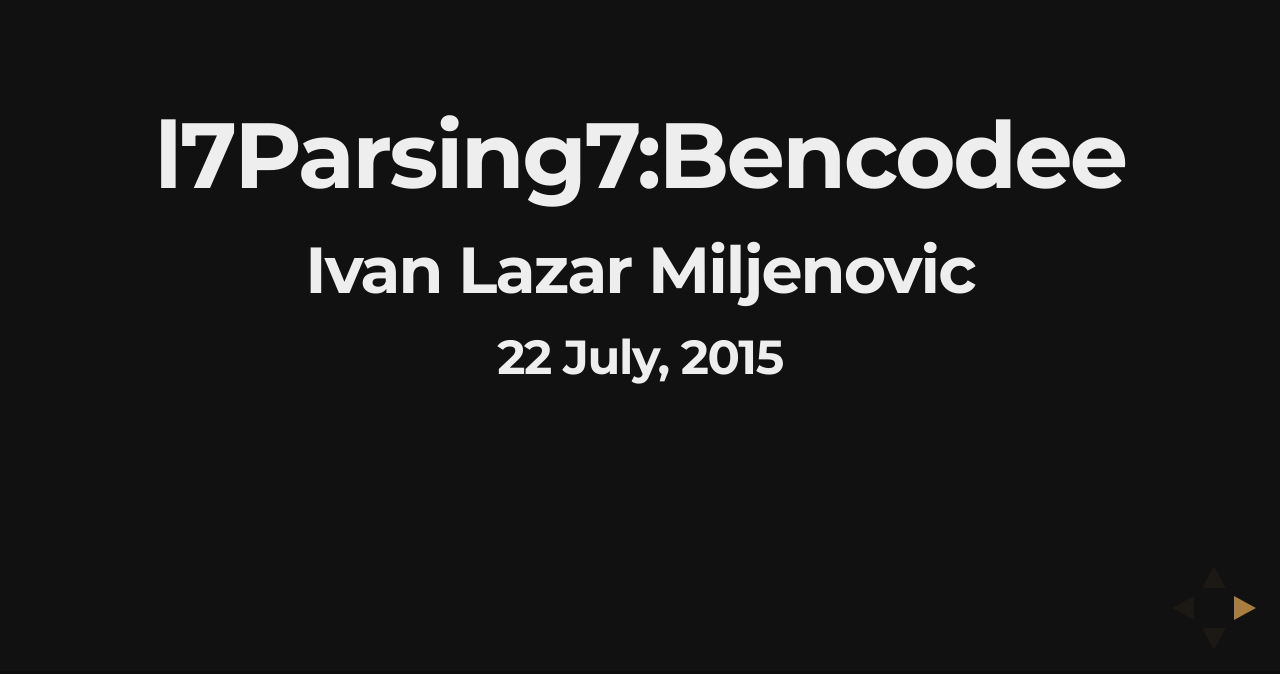
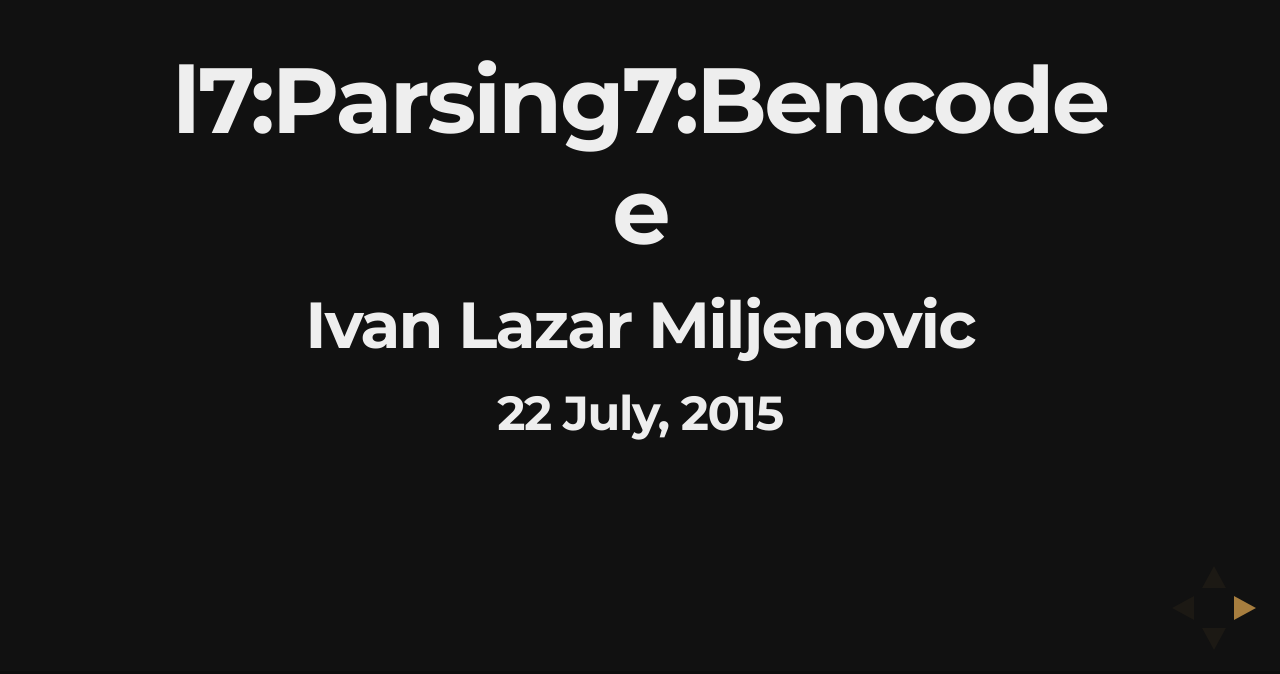
Before and after one commit to ivan-m/CanFP-Parsing, a plain HTML site: page index.html in a window 1280 px wide. Shown: the part 126-800 px from the top of the page. Drawn offline with nearby package versions, Linux system fonts and the light colour scheme.

Commit message:
Travis build 5 pushed to GitHub Pages

```diff
--- a/index.html
+++ b/index.html
@@ -4,7 +4,7 @@
   <meta charset="utf-8">
   <meta name="generator" content="pandoc">
   <meta name="author" content="Ivan Lazar Miljenovic" />
-  <title>l7Parsing7:Bencodee</title>
+  <title>l7:Parsing7:Bencodee</title>
   <meta name="apple-mobile-web-app-capable" content="yes" />
   <meta name="apple-mobile-web-app-status-bar-style" content="black-translucent" />
   <meta name="viewport" content="width=device-width, initial-scale=1.0, maximum-scale=1.0, user-scalable=no">
@@ -69,7 +69,7 @@ code > span.in { color: #7f9f7f; font-weight: bold; } /* Information */
     <div class="slides">
 
 <section>
-    <h1 class="title">l7Parsing7:Bencodee</h1>
+    <h1 class="title">l7:Parsing7:Bencodee</h1>
     <h2 class="author">Ivan Lazar Miljenovic</h2>
     <h3 class="date">22 July, 2015</h3>
 </section>
```
